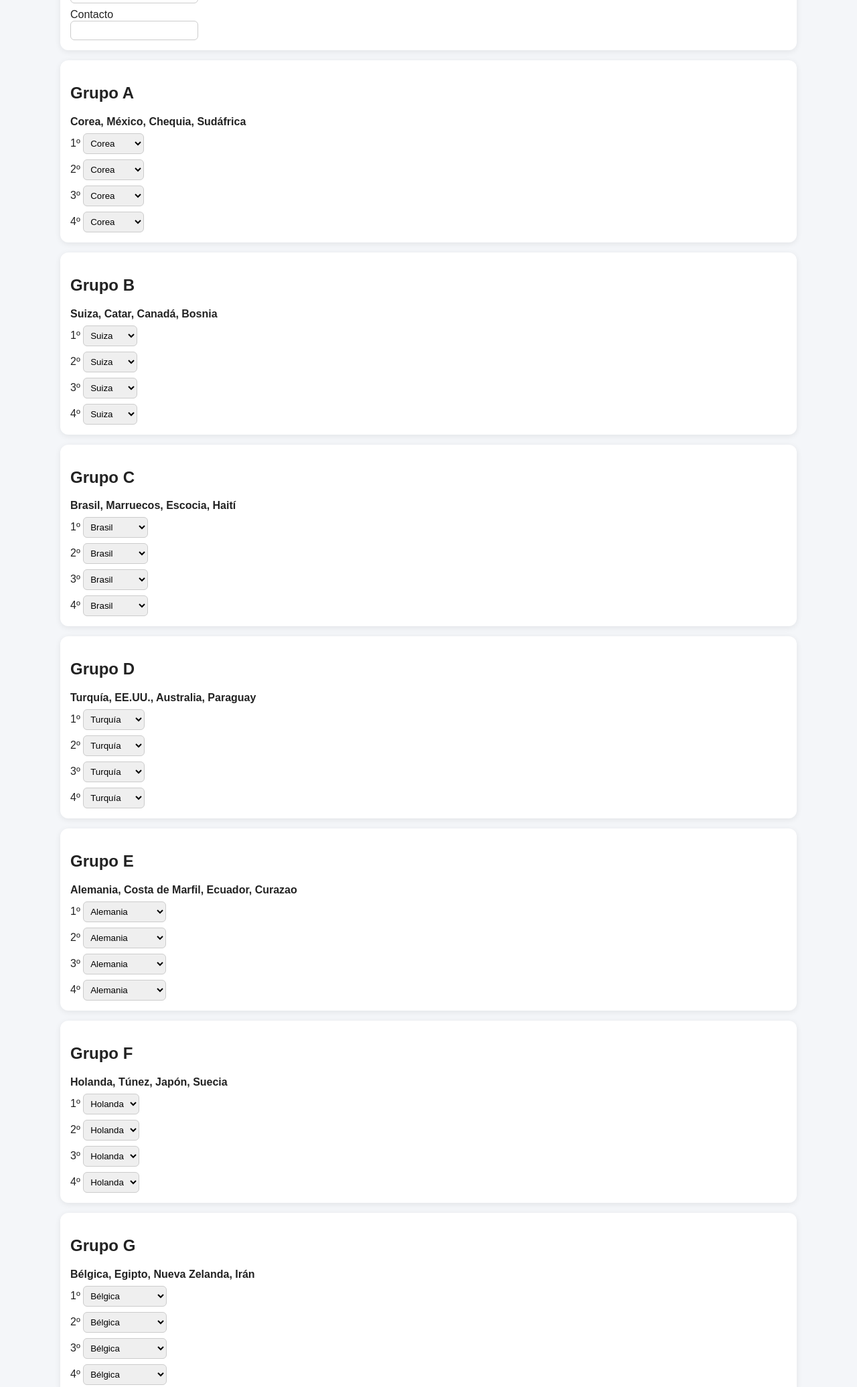
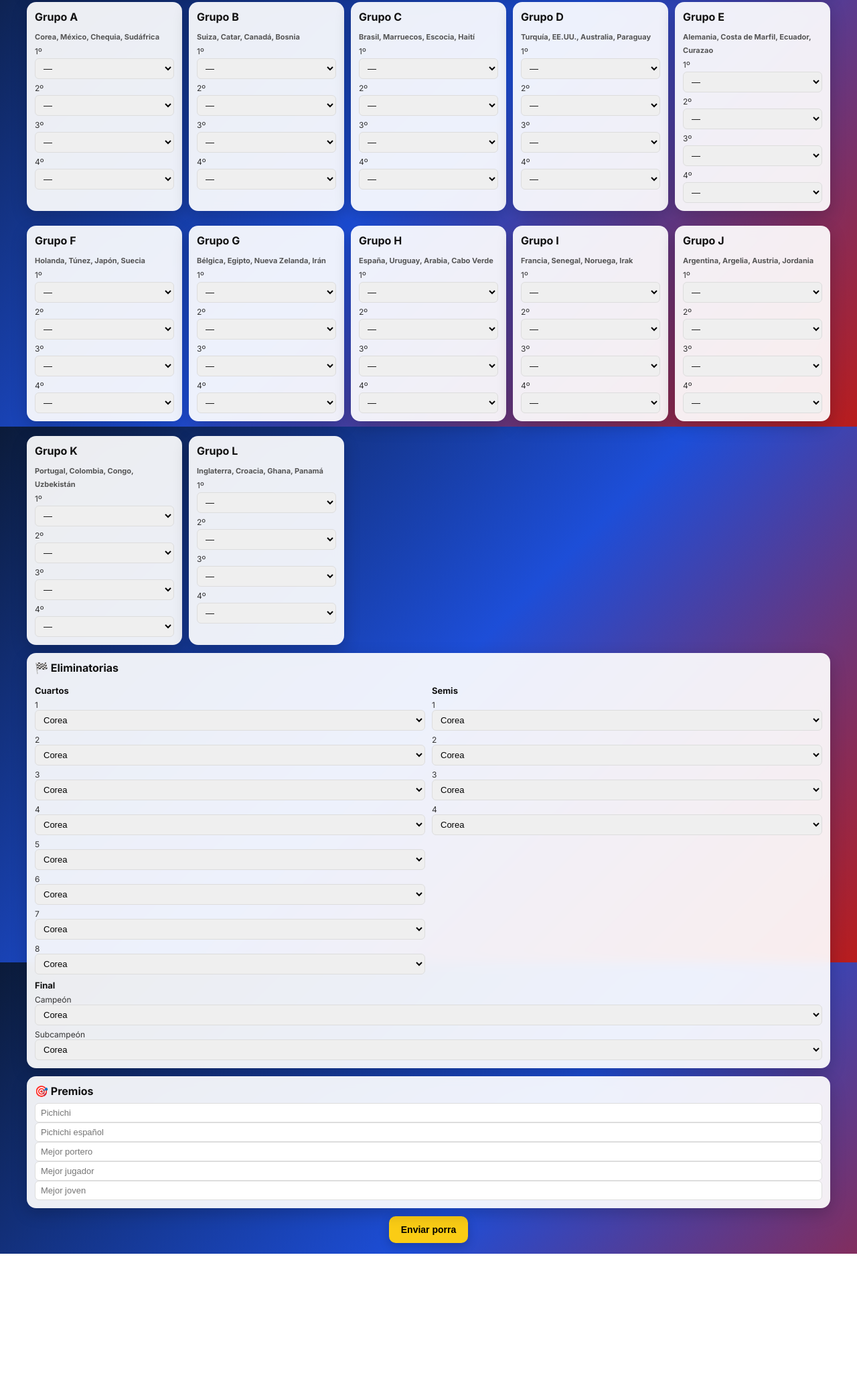
Before and after one commit to poomaarees/participarMundialWawawiwa, a plain HTML site: page index.html in a window 1280 px wide. Shown: the part 163-2234 px from the top of the page at 67% size. After the commit the page ends 2035 px from the top, so only its background shows below. Drawn offline with Linux system fonts and the light colour scheme.

Commit message:
Refactor index.html for better UI design
Updated styles and structure for improved UI and user experience.

```diff
--- a/index.html
+++ b/index.html
@@ -5,70 +5,146 @@
 <title>Porra Wawawiwa</title>
 
 <style>
+@import url('https://fonts.googleapis.com/css2?family=Inter:wght@300;400;600;700&display=swap');
+
 body{
-    font-family: Arial, sans-serif;
   margin:0;
-    background:#f4f6f9;
-    color:#222;
+  font-family:Inter, Arial, sans-serif;
+  background: linear-gradient(135deg,#0b1b3a,#1d4ed8,#b91c1c);
+  background-attachment: fixed;
+  color:#111;
 }
 
+/* contenedor principal */
 .container{
-    max-width:1100px;
+  max-width:1200px;
   margin:auto;
-    padding:20px;
+  padding:16px;
 }
 
+/* título */
 h1{
   text-align:center;
-    margin:20px 0;
+  color:white;
+  margin:10px 0 20px;
+  font-size:28px;
+  letter-spacing:1px;
 }
 
+/* tarjetas */
 .card{
-    background:white;
-    padding:15px;
-    margin-bottom:15px;
-    border-radius:12px;
-    box-shadow:0 2px 10px rgba(0,0,0,0.08);
+  background:rgba(255,255,255,0.92);
+  backdrop-filter: blur(8px);
+  border-radius:14px;
+  padding:12px;
+  margin-bottom:12px;
+  box-shadow:0 8px 25px rgba(0,0,0,0.2);
 }
 
+/* inputs */
+input, select{
+  padding:6px 8px;
+  border-radius:6px;
+  border:1px solid #ddd;
+  font-size:13px;
+  width:100%;
+  box-sizing:border-box;
+}
+
+label{
+  font-size:12px;
+  margin-top:6px;
+  display:block;
+  color:#333;
+}
+
+/* botón */
+button{
+  background:#facc15;
+  border:none;
+  padding:12px 18px;
+  border-radius:10px;
+  font-weight:700;
+  cursor:pointer;
+  font-size:14px;
+  box-shadow:0 5px 15px rgba(0,0,0,0.2);
+}
+
+button:hover{
+  background:#eab308;
+}
+
+/* GRID grupos */
+#grupos{
+  display:grid;
+  grid-template-columns:repeat(auto-fit,minmax(230px,1fr));
+  gap:10px;
+}
+
+/* card grupo compacta */
+.group-card h2{
+  margin:0 0 5px;
+  font-size:14px;
+}
+
+.group-card strong{
+  font-size:11px;
+  color:#555;
+}
+
+/* ranking compacto */
+.group-card select{
+  margin-top:3px;
+}
+
+/* partidos */
 .match{
   display:flex;
-    flex-wrap:wrap;
-    gap:10px;
   align-items:center;
+  justify-content:space-between;
+  gap:8px;
   padding:6px 0;
   border-bottom:1px solid #eee;
 }
 
-  select,input{
-    padding:6px;
-    border-radius:6px;
-    border:1px solid #ccc;
+.match strong{
+  font-size:12px;
+  min-width:110px;
 }
 
-  label{ display:block; margin-top:8px; }
-
-  button{
-    background:#1a73e8;
-    color:white;
-    padding:12px 18px;
-    border:none;
-    border-radius:8px;
-    cursor:pointer;
-    font-size:16px;
+.match select,
+.match input{
+  font-size:12px;
+  padding:5px;
 }
 
-  button:hover{ background:#1557b0; }
-
+/* eliminatorias */
 .grid{
   display:grid;
   grid-template-columns:1fr 1fr;
-    gap:15px;
+  gap:10px;
 }
 
 @media(max-width:900px){
   .grid{ grid-template-columns:1fr; }
 }
+
+/* sección final */
+.center{
+  text-align:center;
+}
+
+/* compactar espacio global */
+.card h2{
+  font-size:16px;
+  margin:0 0 8px;
+}
+
+.card h3{
+  font-size:13px;
+  margin:8px 0 5px;
+}
+
 </style>
 
 </head>
@@ -77,14 +153,14 @@
 
 <div class="container">
 
-<h1>🏆 Porra Wawawiwa</h1>
+<h1>🏆 PORRA MUNDIAL 2026</h1>
 
 <div class="card">
   <label>Nombre</label>
   <input id="nombre" />
+ <label style="display:none;">Contacto</label>
+<input id="contacto" style="display:none;" />
 
-  <label>Contacto</label>
-  <input id="contacto" />
 </div>
 
 <div id="grupos"></div>
@@ -94,12 +170,12 @@
 
   <div class="grid">
     <div>
-      <h3>Cuartos (8 equipos)</h3>
+      <h3>Cuartos</h3>
       <div id="cuartos"></div>
     </div>
 
     <div>
-      <h3>Semifinalistas (4 equipos)</h3>
+      <h3>Semis</h3>
       <div id="semis"></div>
     </div>
   </div>
@@ -116,24 +192,15 @@
 <div class="card">
   <h2>🎯 Premios</h2>
 
-  <label>Pichichi</label>
-  <input id="pichichi" />
-
-  <label>Pichichi español</label>
-  <input id="pichichi_espanol" />
-
-  <label>Mejor portero</label>
-  <input id="mejor_portero" />
-
-  <label>Mejor jugador</label>
-  <input id="mejor_jugador" />
-
-  <label>Mejor joven</label>
-  <input id="mejor_jugador_joven" />
+  <input placeholder="Pichichi" id="pichichi">
+  <input placeholder="Pichichi español" id="pichichi_espanol">
+  <input placeholder="Mejor portero" id="mejor_portero">
+  <input placeholder="Mejor jugador" id="mejor_jugador">
+  <input placeholder="Mejor joven" id="mejor_jugador_joven">
 </div>
 
-<div style="text-align:center">
-  <button onclick="enviar()">Enviar participación</button>
+<div class="center">
+  <button onclick="enviar()">Enviar porra</button>
 </div>
 
 </div>
@@ -161,13 +228,13 @@ const data = {
 const allTeams = Object.values(data).flat();
 
 // =====================
-// GRUPOS
+// GRUPOS UI
 // =====================
 const gdiv = document.getElementById("grupos");
 
 Object.keys(data).forEach(g=>{
   const card=document.createElement("div");
-  card.className="card";
+  card.className="card group-card";
 
   let html=`<h2>Grupo ${g}</h2>`;
   html+=`<strong>${data[g].join(", ")}</strong>`;
@@ -176,7 +243,8 @@ Object.keys(data).forEach(g=>{
     html+=`
       <label>${i}º
         <select class="ranking" data-group="${g}">
-          ${data[g].map(t=>`<option>${t}</option>`).join("")}
+          <option value="">—</option>
+          ${data[g].map(t=>`<option value="${t}">${t}</option>`).join("")}
         </select>
       </label>
     `;
@@ -186,71 +254,22 @@ Object.keys(data).forEach(g=>{
   gdiv.appendChild(card);
 });
 
-// =====================
-// PARTIDOS
-// =====================
-const matches = {
- A:["Mexico-Sudafrica","Chequia-Sudafrica","Chequia-Mexico"],
- B:["Canada-Bosnia","Suiza-Bosnia","Suiza-Canada"],
- C:["Brasil-Marruecos","Escocia-Marruecos","Escocia-Brasil"],
- D:["Australia-Turquia","EEUU-Australia","Turquia-EEUU"],
- E:["CostaMarfil-Ecuador","Alemania-CostaMarfil","Ecuador-Alemania"],
- F:["Holanda-Japon","Holanda-Suecia","Japon-Suecia"],
- G:["Belgica-Egipto","Belgica-Iran","Egipto-Iran"],
- H:["Espana-CaboVerde","Espana-Arabia","Uruguay-Espana"],
- I:["Francia-Senegal","Noruega-Senegal","Noruega-Francia"],
- J:["Argentina-Argelia","Argentina-Austria","Argelia-Austria"],
- K:["Portugal-Congo","Portugal-Uzbekistan","Colombia-Portugal"],
- L:["Inglaterra-Croacia","Inglaterra-Ghana","Croacia-Ghana"]
-};
+// evitar duplicados
+document.addEventListener("change",(e)=>{
+  if(!e.target.classList.contains("ranking")) return;
 
-Object.keys(matches).forEach(g=>{
-  const card=document.createElement("div");
-  card.className="card";
+  const group = e.target.dataset.group;
+  const selects = document.querySelectorAll(`.ranking[data-group="${group}"]`);
 
-  let html=`<h2>Partidos ${g}</h2>`;
+  const used = Array.from(selects).map(s=>s.value).filter(Boolean);
 
-  matches[g].forEach(m=>{
-    html+=`
-      <div class="match">
-        <strong>${m}</strong>
-
-        <select class="tipo">
-          <option value="1x2">1X2</option>
-          <option value="exacto">Exacto</option>
-          <option value="goleador">Goleador</option>
-        </select>
-
-        <span class="input-container">
-          <select class="valor">
-            <option>1</option>
-            <option>X</option>
-            <option>2</option>
-          </select>
-        </span>
-      </div>
-    `;
+  selects.forEach(sel=>{
+    const current = sel.value;
+    Array.from(sel.options).forEach(opt=>{
+      if(!opt.value) return;
+      opt.disabled = used.includes(opt.value) && opt.value !== current;
     });
-
-  card.innerHTML=html;
-  gdiv.appendChild(card);
   });
-
-// dinámico
-document.addEventListener("change",e=>{
-  if(e.target.classList.contains("tipo")){
-    const c=e.target.parentElement.querySelector(".input-container");
-
-    if(e.target.value==="1x2"){
-      c.innerHTML=`<select class="valor"><option>1</option><option>X</option><option>2</option></select>`;
-    }
-    if(e.target.value==="exacto"){
-      c.innerHTML=`<input class="valor" placeholder="2-1">`;
-    }
-    if(e.target.value==="goleador"){
-      c.innerHTML=`<input class="valor" placeholder="Jugador">`;
-    }
-  }
 });
 
 // =====================
@@ -264,7 +283,7 @@ function fill(id,count){
         <select class="${id}">
           ${allTeams.map(t=>`<option>${t}</option>`).join("")}
         </select>
-      </label><br>
+      </label>
     `;
   }
 }
@@ -284,34 +303,16 @@ allTeams.forEach(t=>{
 // ENVIAR
 // =====================
 function enviar(){
-
   const grupos={};
 
-  document.querySelectorAll(".card").forEach(c=>{
+  document.querySelectorAll(".group-card").forEach(c=>{
 
-    const h=c.querySelector("h2");
-    if(!h) return;
-
-    if(h.textContent.includes("Grupo")){
-      const g=h.textContent.replace("Grupo ","");
+    const g=c.querySelector("h2").textContent.replace("Grupo ","");
     grupos[g]={clasificacion:[],partidos:{}};
 
     c.querySelectorAll(".ranking").forEach(r=>{
       grupos[g].clasificacion.push(r.value);
     });
-    }
-
-    if(h.textContent.includes("Partidos")){
-      const g=h.textContent.replace("Partidos ","");
-      grupos[g].partidos={};
-
-      c.querySelectorAll(".match").forEach(m=>{
-        const match=m.querySelector("strong").textContent;
-        const tipo=m.querySelector(".tipo").value;
-        const valor=m.querySelector(".valor").value;
-        grupos[g].partidos[match]={tipo,valor};
-      });
-    }
   });
 
   const json={
```
Lines whose indentation alone changed are shown as unchanged.
